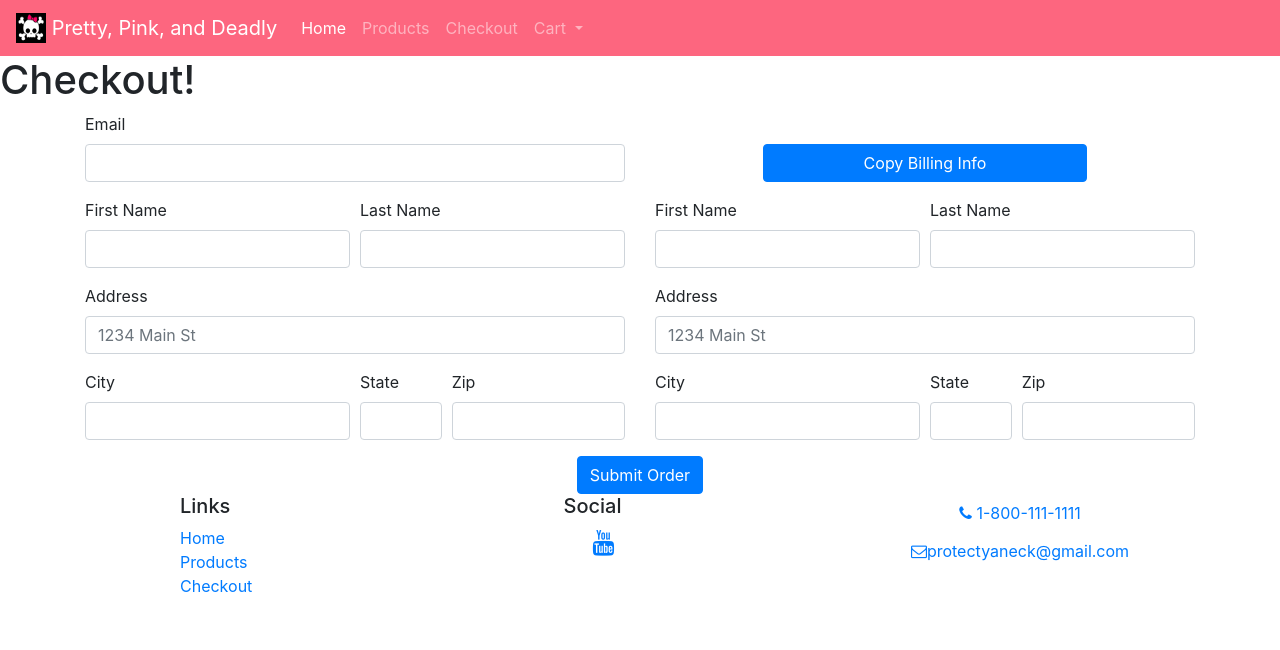
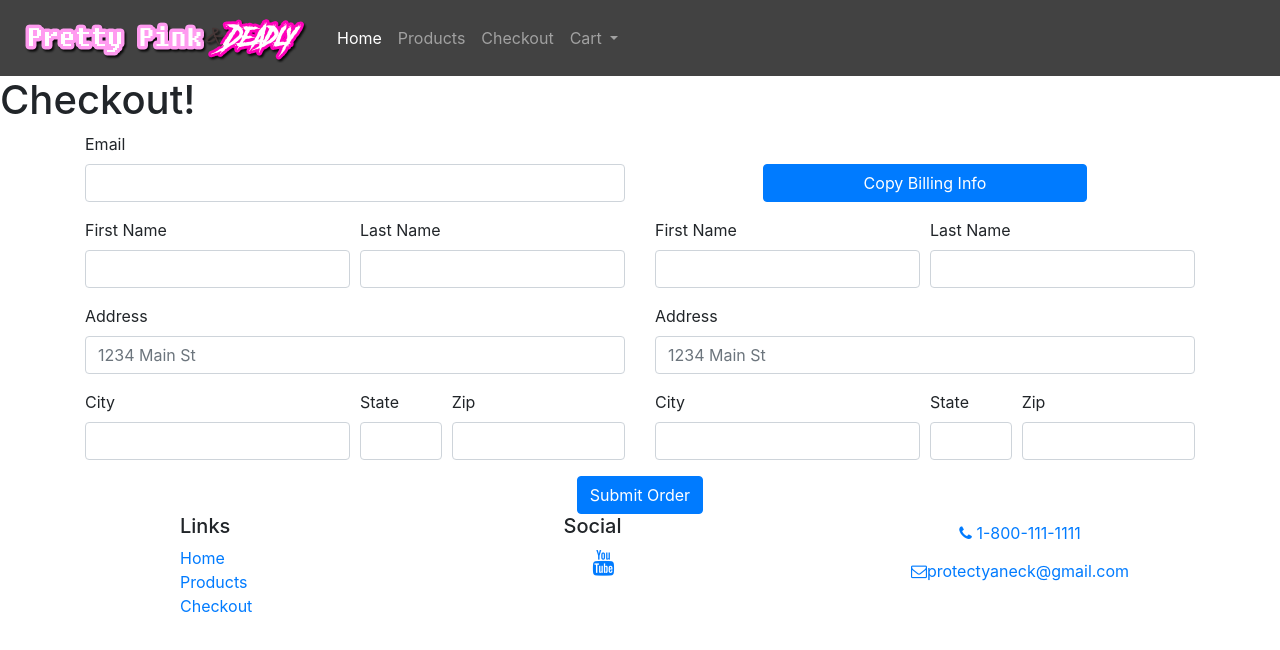
Before and after one commit to istuart50/ApolloOneStorefront, a website: page checkout.html in a window 1280 px wide. Drawn offline with nearby package versions, Linux system fonts and the light colour scheme.

Commit message:
AP-15 changed logo and navbar color

```diff
--- a/checkout.html
+++ b/checkout.html
@@ -19,9 +19,7 @@
 
     <nav class="navbar navbar-expand-lg navbar-dark sticky-top nav-color-bg">
         <a class="navbar-brand" href="./index.html">
-            <img src="./images/png-transparent-skull-pink-skull-love-purple-black-thumbnail.png" width="30" height="30"
-                class="d-inline-block align-top" alt="">
-            Pretty, Pink, and Deadly</a>
+            <img src="./images/brand.png" height="50" class="d-inline-block align-top" alt=""></a>
         <button class="navbar-toggler" type="button" data-toggle="collapse" data-target="#navbarNavDropdown"
             aria-controls="navbarNavDropdown" aria-expanded="false" aria-label="Toggle navigation">
             <span class="navbar-toggler-icon"></span>
--- a/css/styles.css
+++ b/css/styles.css
@@ -1,5 +1,5 @@
 .nav-color-bg {
-    background-color: rgb(253, 102, 127);
+    background-color: rgb(66, 66, 66);
 }
 
 
```
Also changed, not shown: index.html (+1 -3 lines), products.html (+1 -3 lines), images/brand.png (added).
